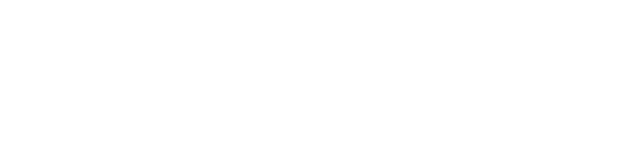
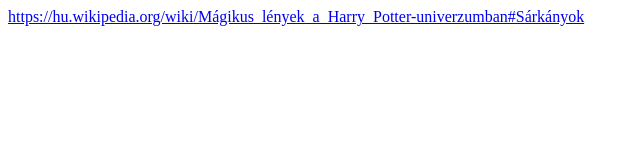
Before and after one commit to Petroczimarcell/Sarkanyok, a plain HTML site: page index.html in a window 1280 px wide. Shown: the whole page, without its empty margins (0-640 px from the left). Drawn offline with Linux system fonts and the light colour scheme.

Commit message:
Update index.html

```diff
--- a/index.html
+++ b/index.html
@@ -5,6 +5,6 @@
     <title>Sárkányok</title>
 </head>
 <body>
-
+ <a href="url"> https://hu.wikipedia.org/wiki/Mágikus_lények_a_Harry_Potter-univerzumban#Sárkányok</a>
 </body>
 </html>
```
